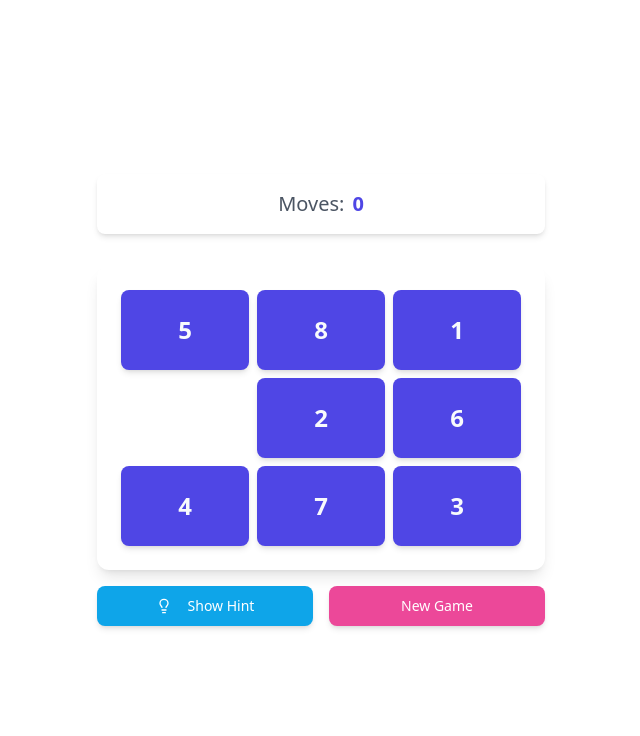
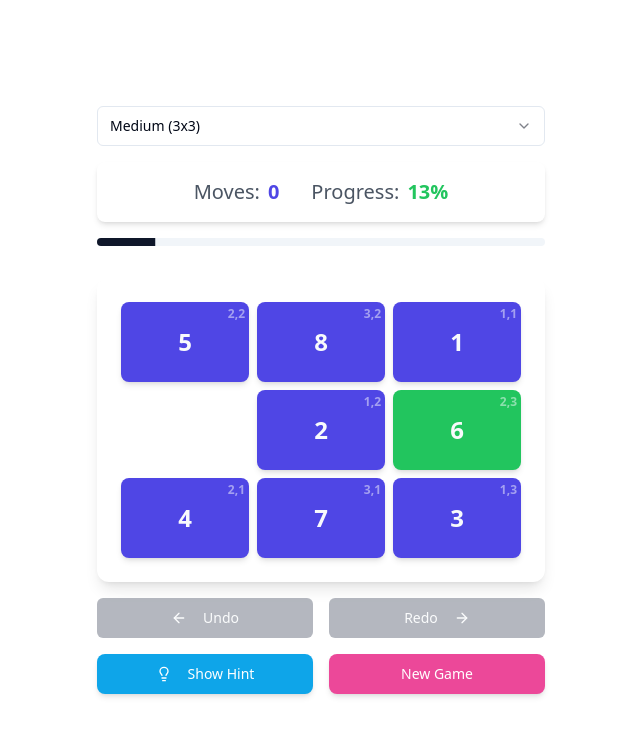
Before and after one commit to Dhrumit214/whimsical-quest-haven, a React (Vite) app: page / in a window 1280 px wide. Shown: the top 736 px of the page, without its empty margins (319-959 px from the left). Built offline with nearby package versions, Linux system fonts and the light colour scheme.

Commit message:
Implement code changes excluding item 5
This commit implements all requested code changes as per the prompt, while excluding the modifications related to item number 5.
[skip gpt_engineer]

```diff
--- a/src/components/GameControls.tsx
+++ b/src/components/GameControls.tsx
@@ -1,5 +1,4 @@
-import { Button } from "@/components/ui/button";
-import { Lightbulb } from "lucide-react";
+import { Progress } from "@/components/ui/progress";
 
 interface GameControlsProps {
   moves: number;
@@ -8,7 +7,7 @@ interface GameControlsProps {
   gameCompleted: boolean;
 }
 
-const GameControls = ({ moves, onReset, gameCompleted }: GameControlsProps) => {
+const GameControls = ({ moves, score }: GameControlsProps) => {
   return (
     <div className="flex flex-col items-center gap-4 mb-8">
       <div className="flex gap-8 text-xl bg-white p-4 rounded-lg shadow-md w-full justify-center">
@@ -16,7 +15,12 @@ const GameControls = ({ moves, onReset, gameCompleted }: GameControlsProps) => {
           <span className="font-medium text-gray-600">Moves:</span>
           <span className="font-bold text-game-primary">{moves}</span>
         </div>
+        <div className="flex items-center gap-2">
+          <span className="font-medium text-gray-600">Progress:</span>
+          <span className="font-bold text-green-500">{score}%</span>
+        </div>
       </div>
+      <Progress value={score} className="w-full h-2" />
     </div>
   );
 };
--- a/src/components/NumberPuzzle.tsx
+++ b/src/components/NumberPuzzle.tsx
@@ -3,7 +3,14 @@ import { Button } from "@/components/ui/button";
 import { GameState, Tile } from "@/types/game";
 import GameControls from "./GameControls";
 import { toast } from "sonner";
-import { Lightbulb } from "lucide-react";
+import { Lightbulb, ArrowLeft, ArrowRight } from "lucide-react";
+import {
+  Select,
+  SelectContent,
+  SelectItem,
+  SelectTrigger,
+  SelectValue,
+} from "@/components/ui/select"
 
 const NumberPuzzle = () => {
   const [gameState, setGameState] = useState<GameState>({
@@ -12,25 +19,30 @@ const NumberPuzzle = () => {
     gameStarted: false,
     gameCompleted: false,
     gridSize: 3,
+    moveHistory: [],
+    currentHistoryIndex: -1,
   });
   const [hintTile, setHintTile] = useState<number | null>(null);
   const [previousHints, setPreviousHints] = useState<Set<number>>(new Set());
 
-  const initializeGame = () => {
-    const totalTiles = gameState.gridSize * gameState.gridSize;
+  const initializeGame = (size: number = gameState.gridSize) => {
+    const totalTiles = size * size;
     const initialTiles: Tile[] = Array.from({ length: totalTiles - 1 }, (_, i) => ({
       id: i + 1,
       value: i + 1,
       position: i,
+      isCorrect: true,
     }));
 
-    // Add empty tile
     initialTiles.push({ id: totalTiles, value: 0, position: totalTiles - 1 });
 
-    // Shuffle tiles
     const shuffledTiles = [...initialTiles]
       .sort(() => Math.random() - 0.5)
-      .map((tile, index) => ({ ...tile, position: index }));
+      .map((tile, index) => ({
+        ...tile,
+        position: index,
+        isCorrect: tile.value === 0 ? false : index === tile.value - 1
+      }));
 
     setGameState({
       ...gameState,
@@ -38,6 +50,9 @@ const NumberPuzzle = () => {
       moves: 0,
       gameStarted: true,
       gameCompleted: false,
+      gridSize: size,
+      moveHistory: [],
+      currentHistoryIndex: -1,
     });
   };
 
@@ -116,6 +131,57 @@ const NumberPuzzle = () => {
     );
   };
 
+  const getProgressPercentage = () => {
+    const correctTiles = gameState.tiles.filter(
+      (tile) => tile.value !== 0 && tile.position === tile.value - 1
+    ).length;
+    return Math.round((correctTiles / (gameState.tiles.length - 1)) * 100);
+  };
+
+  const undoMove = () => {
+    if (gameState.currentHistoryIndex > 0) {
+      const previousMove = gameState.moveHistory[gameState.currentHistoryIndex - 1];
+      const newTiles = gameState.tiles.map(tile => {
+        if (tile.position === previousMove[0]) {
+          return { ...tile, position: previousMove[1] };
+        }
+        if (tile.position === previousMove[1]) {
+          return { ...tile, position: previousMove[0] };
+        }
+        return tile;
+      });
+
+      setGameState({
+        ...gameState,
+        tiles: newTiles,
+        moves: gameState.moves - 1,
+        currentHistoryIndex: gameState.currentHistoryIndex - 1,
+      });
+    }
+  };
+
+  const redoMove = () => {
+    if (gameState.currentHistoryIndex < gameState.moveHistory.length - 1) {
+      const nextMove = gameState.moveHistory[gameState.currentHistoryIndex + 1];
+      const newTiles = gameState.tiles.map(tile => {
+        if (tile.position === nextMove[0]) {
+          return { ...tile, position: nextMove[1] };
+        }
+        if (tile.position === nextMove[1]) {
+          return { ...tile, position: nextMove[0] };
+        }
+        return tile;
+      });
+
+      setGameState({
+        ...gameState,
+        tiles: newTiles,
+        moves: gameState.moves + 1,
+        currentHistoryIndex: gameState.currentHistoryIndex + 1,
+      });
+    }
+  };
+
   const moveTile = (tilePosition: number) => {
     if (!gameState.gameStarted || gameState.gameCompleted) return;
 
@@ -125,7 +191,7 @@ const NumberPuzzle = () => {
     if (!canMoveTile(tilePosition, emptyTile.position)) return;
 
     setHintTile(null);
-    setPreviousHints(new Set()); // Clear previous hints after a move
+    setPreviousHints(new Set());
 
     const newTiles = gameState.tiles.map((tile) => {
       if (tile.position === tilePosition) {
@@ -134,8 +200,17 @@ const NumberPuzzle = () => {
       if (tile.value === 0) {
         return { ...tile, position: tilePosition };
       }
-      return tile;
+      return {
+        ...tile,
+        isCorrect: tile.value !== 0 && (
+          tile.position === tile.value - 1 ||
+          (tile.position === tilePosition && emptyTile.position === tile.value - 1)
+        )
+      };
     });
+
+    const newHistory = gameState.moveHistory.slice(0, gameState.currentHistoryIndex + 1);
+    newHistory.push([tilePosition, emptyTile.position]);
 
     const isComplete = checkWin(newTiles);
 
@@ -144,6 +219,8 @@ const NumberPuzzle = () => {
       tiles: newTiles,
       moves: gameState.moves + 1,
       gameCompleted: isComplete,
+      moveHistory: newHistory,
+      currentHistoryIndex: gameState.currentHistoryIndex + 1,
     });
 
     if (isComplete) {
@@ -160,9 +237,25 @@ const NumberPuzzle = () => {
   return (
     <div className="flex flex-col items-center justify-center min-h-screen bg-background p-4">
       <div className="w-full max-w-md">
+        <div className="mb-4">
+          <Select
+            value={gameState.gridSize.toString()}
+            onValueChange={(value) => initializeGame(parseInt(value))}
+          >
+            <SelectTrigger className="w-full">
+              <SelectValue placeholder="Select difficulty" />
+            </SelectTrigger>
+            <SelectContent>
+              <SelectItem value="2">Easy (2x2)</SelectItem>
+              <SelectItem value="3">Medium (3x3)</SelectItem>
+              <SelectItem value="4">Hard (4x4)</SelectItem>
+            </SelectContent>
+          </Select>
+        </div>
+
         <GameControls
           moves={gameState.moves}
-          score={0}
+          score={getProgressPercentage()}
           onReset={initializeGame}
           gameCompleted={gameState.gameCompleted}
         />
@@ -177,6 +270,9 @@ const NumberPuzzle = () => {
             {gameState.tiles.map((tile) => {
               const row = Math.floor(tile.position / gameState.gridSize);
               const col = tile.position % gameState.gridSize;
+              const correctPosition = tile.value - 1;
+              const correctRow = Math.floor(correctPosition / gameState.gridSize);
+              const correctCol = correctPosition % gameState.gridSize;
 
               return (
                 <Button
@@ -190,6 +286,8 @@ const NumberPuzzle = () => {
                     ${
                       hintTile === tile.position
                         ? "bg-game-accent hover:bg-game-accent/90 animate-pulse"
+                        : tile.isCorrect
+                        ? "bg-green-500 hover:bg-green-600"
                         : "bg-game-primary hover:bg-game-primary/90"
                     }
                     rounded-lg shadow-md
@@ -201,10 +299,34 @@ const NumberPuzzle = () => {
                   disabled={gameState.gameCompleted}
                 >
                   {tile.value || ""}
+                  {tile.value !== 0 && (
+                    <span className="absolute top-1 right-1 text-xs opacity-50">
+                      {`${correctRow + 1},${correctCol + 1}`}
+                    </span>
+                  )}
                 </Button>
               );
             })}
           </div>
+        </div>
+
+        <div className="flex gap-4 mb-4">
+          <Button
+            onClick={undoMove}
+            disabled={gameState.currentHistoryIndex <= 0}
+            className="flex-1 bg-gray-500 hover:bg-gray-600"
+          >
+            <ArrowLeft className="mr-2 h-5 w-5" />
+            Undo
+          </Button>
+          <Button
+            onClick={redoMove}
+            disabled={gameState.currentHistoryIndex >= gameState.moveHistory.length - 1}
+            className="flex-1 bg-gray-500 hover:bg-gray-600"
+          >
+            Redo
+            <ArrowRight className="ml-2 h-5 w-5" />
+          </Button>
         </div>
 
         <div className="flex gap-4">
@@ -217,7 +339,7 @@ const NumberPuzzle = () => {
             Show Hint
           </Button>
           <Button
-            onClick={initializeGame}
+            onClick={() => initializeGame(gameState.gridSize)}
             className="flex-1 bg-game-accent hover:bg-game-accent/90 text-white font-medium py-3 rounded-lg shadow-md transition-all duration-300"
           >
             {gameState.gameCompleted ? "Play Again" : "New Game"}
--- a/src/types/game.ts
+++ b/src/types/game.ts
@@ -2,6 +2,7 @@ export interface Tile {
   id: number;
   value: number;
   position: number;
+  isCorrect?: boolean;
 }
 
 export interface GameState {
@@ -10,11 +11,11 @@ export interface GameState {
   gameStarted: boolean;
   gameCompleted: boolean;
   gridSize: number;
+  moveHistory: number[][];
+  currentHistoryIndex: number;
 }
 
-export interface Card {
-  id: number;
-  value: string | number;
-  isFlipped: boolean;
-  isMatched: boolean;
+export interface MoveDirection {
+  from: number;
+  to: number;
 }
```
